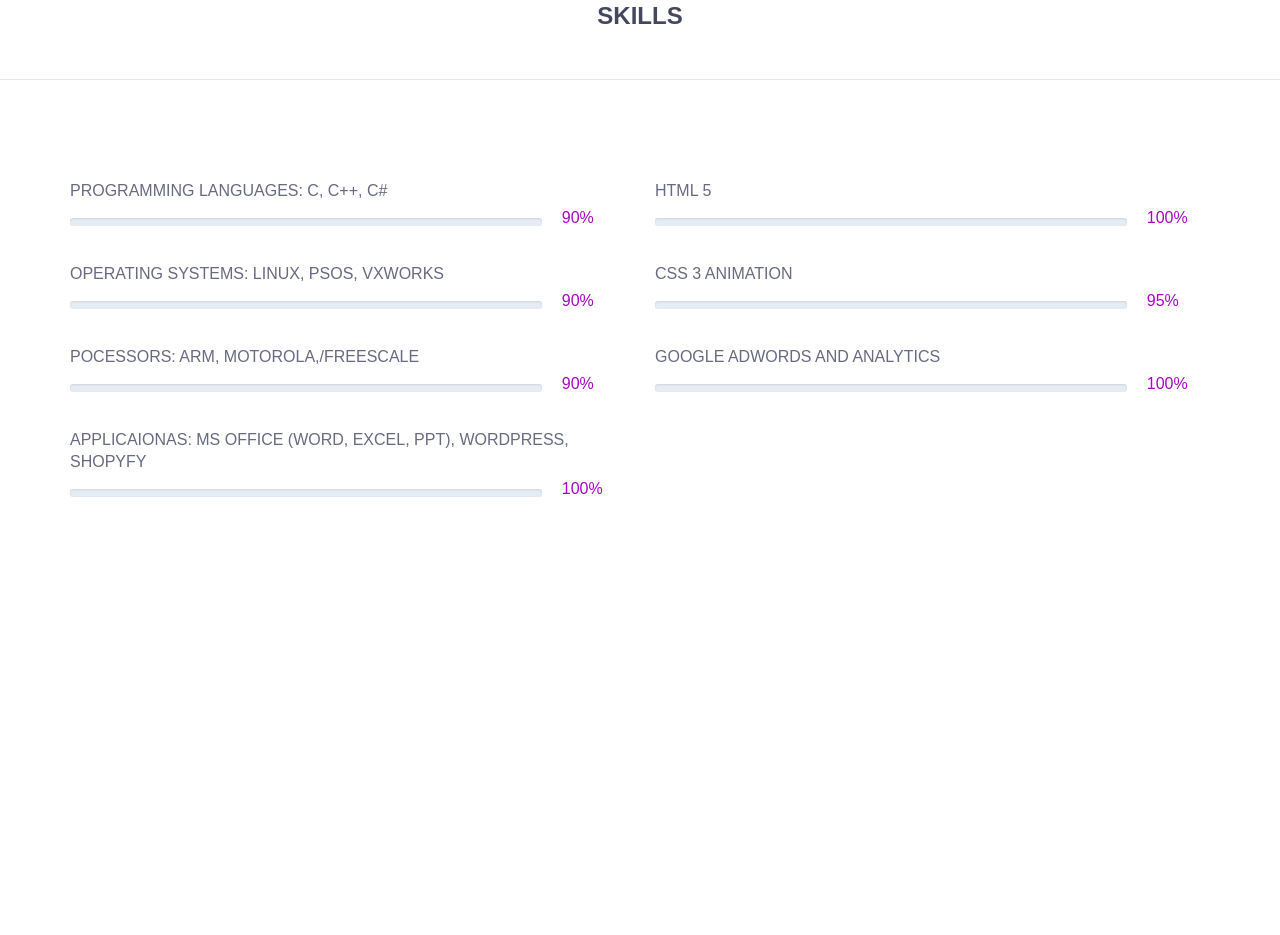
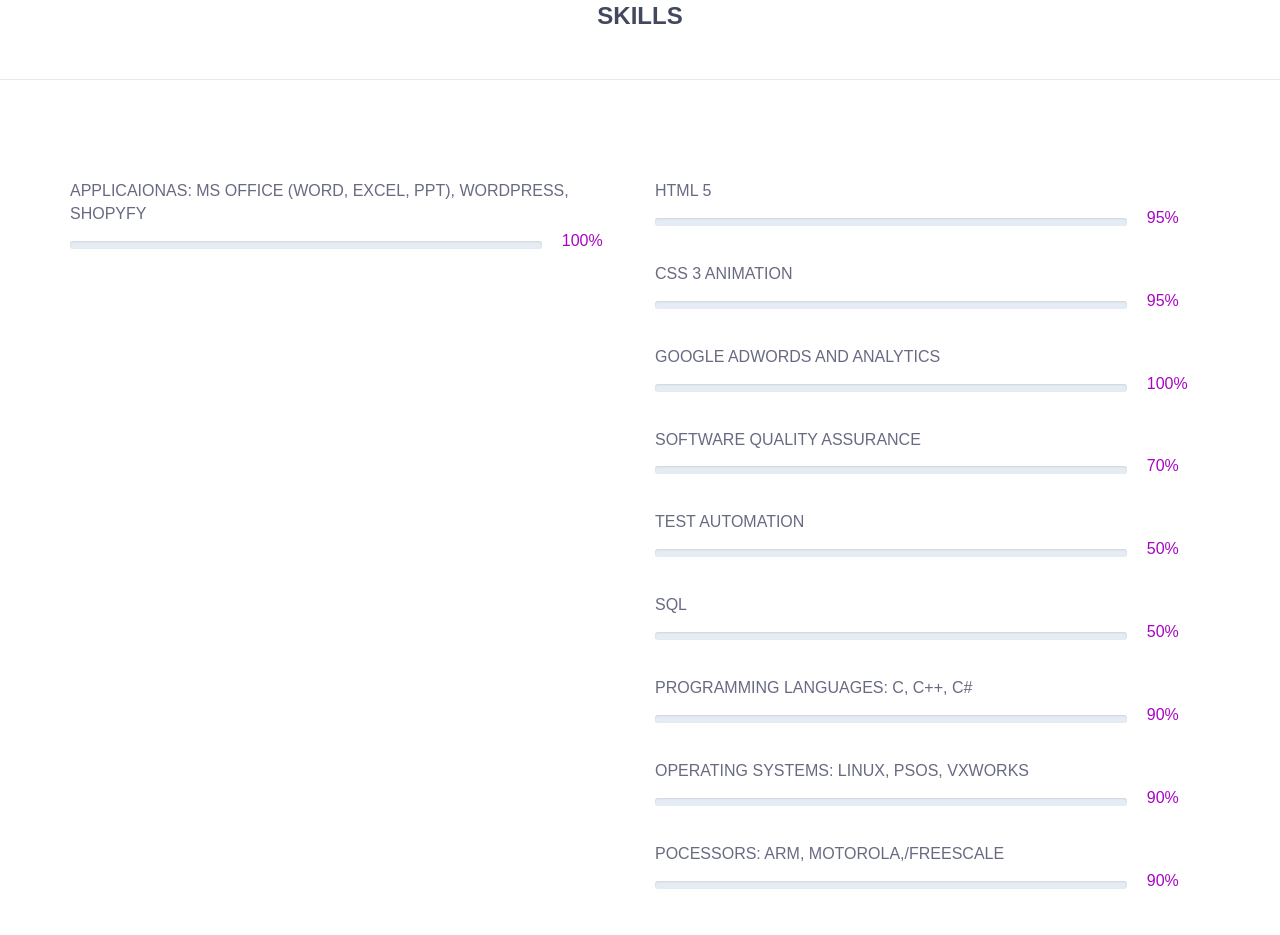
Before and after one commit to theasaada/MyWebSiteProfile, a plain HTML site: page profile.html in a window 1280 px wide. Shown: the part 1614-2549 px from the top of the page. Before the commit the page ends 2228 px from the top, so only its background shows below. Drawn offline with Linux system fonts and the light colour scheme.

Commit message:
Add files via upload

```diff
--- a/profile.html
+++ b/profile.html
@@ -209,6 +209,87 @@
 						<div class="col-md-6">
 							<div class="single-skill-content">
 								<div class="barWrapper">
+									<span class="progressText">Applicaionas: MS Office (Word, Excel, PPT), WordPress, Shopyfy</span>
+									<div class="single-progress-txt">
+										<div class="progress ">
+										   <div class="progress-bar" role="progressbar" aria-valuenow="90" aria-valuemin="10" aria-valuemax="100" style="">
+
+										   </div>
+										</div>
+										<h3>100%</h3>
+									</div>
+								</div><!-- /.barWrapper -->
+							</div>
+						</div>
+						<div class="col-md-6">
+							<div class="single-skill-content">
+								<div class="barWrapper">
+									<span class="progressText">html 5</span>
+									<div class="single-progress-txt">
+										<div class="progress ">
+											<div class="progress-bar" role="progressbar" aria-valuenow="90" aria-valuemin="10" aria-valuemax="100" style="">
+
+											</div>
+										</div>
+										<h3>95%</h3>
+									</div>
+								</div><!-- /.barWrapper -->
+								<div class="barWrapper">
+									<span class="progressText">css 3 animation</span>
+									<div class="single-progress-txt">
+										<div class="progress ">
+										   <div class="progress-bar" role="progressbar" aria-valuenow="85" aria-valuemin="10" aria-valuemax="100" style="">
+
+										   </div>
+										</div>
+										<h3>95%</h3>
+									</div>
+								</div><!-- /.barWrapper -->
+								<div class="barWrapper">
+									<span class="progressText">Google AdWords and Analytics</span>
+									<div class="single-progress-txt">
+										<div class="progress ">
+										   <div class="progress-bar" role="progressbar" aria-valuenow="85" aria-valuemin="10" aria-valuemax="100" style="">
+
+										   </div>
+										</div>
+										<h3>100%</h3>
+									</div>
+								</div><!-- /.barWrapper -->
+								<div class="barWrapper">
+									<span class="progressText">SOFTWARE QUALITY ASSURANCE</span>
+									<div class="single-progress-txt">
+										<div class="progress ">
+										   <div class="progress-bar" role="progressbar" aria-valuenow="85" aria-valuemin="10" aria-valuemax="100" style="">
+
+										   </div>
+										</div>
+										<h3>70%</h3>
+									</div>
+								</div><!-- /.barWrapper -->
+								<div class="barWrapper">
+									<span class="progressText">TEST AUTOMATION</span>
+									<div class="single-progress-txt">
+										<div class="progress ">
+										   <div class="progress-bar" role="progressbar" aria-valuenow="85" aria-valuemin="10" aria-valuemax="100" style="">
+
+										   </div>
+										</div>
+										<h3>50%</h3>
+									</div>
+								</div><!-- /.barWrapper -->
+								<div class="barWrapper">
+									<span class="progressText">SQL</span>
+									<div class="single-progress-txt">
+										<div class="progress ">
+										   <div class="progress-bar" role="progressbar" aria-valuenow="85" aria-valuemin="10" aria-valuemax="100" style="">
+
+										   </div>
+										</div>
+										<h3>50%</h3>
+									</div>
+								</div><!-- /.barWrapper -->
+								<div class="barWrapper">
 									<span class="progressText">Programming Languages: C, C++, C# </span>
 									<div class="single-progress-txt">
 										<div class="progress ">
@@ -241,54 +322,6 @@
 										<h3>90%</h3>
 									</div>
 								</div><!-- /.barWrapper -->
-								<div class="barWrapper">
-									<span class="progressText">Applicaionas: MS Office (Word, Excel, PPT), WordPress, Shopyfy</span>
-									<div class="single-progress-txt">
-										<div class="progress ">
-										   <div class="progress-bar" role="progressbar" aria-valuenow="90" aria-valuemin="10" aria-valuemax="100" style="">
-
-										   </div>
-										</div>
-										<h3>100%</h3>
-									</div>
-								</div><!-- /.barWrapper -->
-							</div>
-						</div>
-						<div class="col-md-6">
-							<div class="single-skill-content">
-								<div class="barWrapper">
-									<span class="progressText">html 5</span>
-									<div class="single-progress-txt">
-										<div class="progress ">
-											<div class="progress-bar" role="progressbar" aria-valuenow="90" aria-valuemin="10" aria-valuemax="100" style="">
-
-											</div>
-										</div>
-										<h3>100%</h3>
-									</div>
-								</div><!-- /.barWrapper -->
-								<div class="barWrapper">
-									<span class="progressText">css 3 animation</span>
-									<div class="single-progress-txt">
-										<div class="progress ">
-										   <div class="progress-bar" role="progressbar" aria-valuenow="85" aria-valuemin="10" aria-valuemax="100" style="">
-
-										   </div>
-										</div>
-										<h3>95%</h3>
-									</div>
-								</div><!-- /.barWrapper -->
-								<div class="barWrapper">
-									<span class="progressText">Google AdWords and Analytics</span>
-									<div class="single-progress-txt">
-										<div class="progress ">
-										   <div class="progress-bar" role="progressbar" aria-valuenow="85" aria-valuemin="10" aria-valuemax="100" style="">
-
-										   </div>
-										</div>
-										<h3>100%</h3>
-									</div>
-								</div><!-- /.barWrapper -->
 							</div>
 						</div>
 					</div><!-- /.row -->
```
